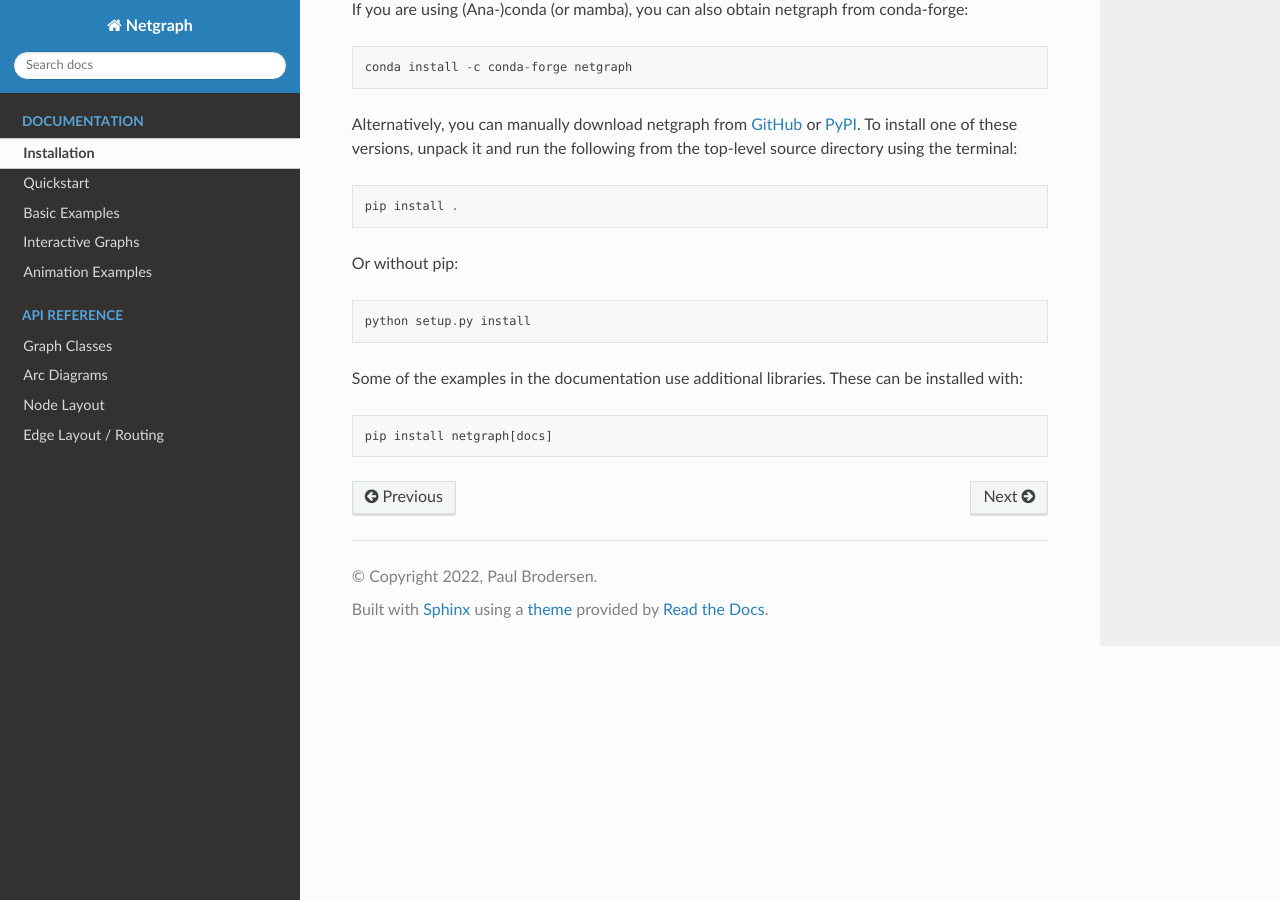
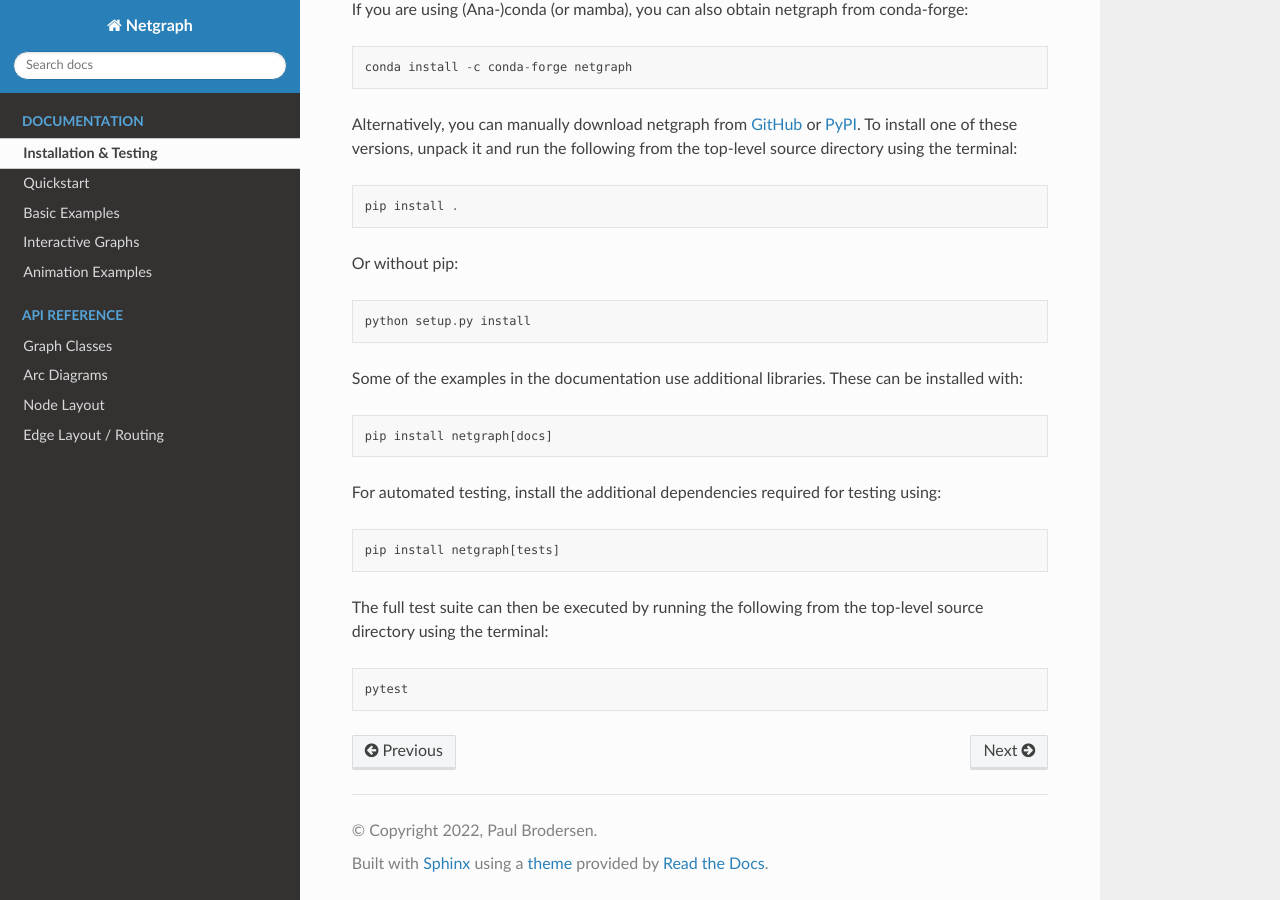
Before and after one commit to paulbrodersen/netgraph, a Sphinx documentation site: the page built from docs/source/installation.rst, in a window 1280 px wide and 900 px high, scrolled down 530 px. Built offline with Sphinx 7.4.7 and the Read the Docs theme 2.0.0, drawn with Linux system fonts in a browser that asks for light colours; some of the changed text lies outside the part shown.

Commit message:
Document how to use the automated test suite

```diff
--- a/docs/source/installation.rst
+++ b/docs/source/installation.rst
@@ -1,7 +1,7 @@
 .. _installation:
 
-Installation
-============
+Installation & Testing
+======================
 
 Install the current release of `netgraph` with:
 
@@ -48,3 +48,15 @@ Some of the examples in the documentation use additional libraries. These can be
 .. code-block::
 
     pip install netgraph[docs]
+
+For automated testing, install the additional dependencies required for testing using:
+
+.. code-block::
+
+    pip install netgraph[tests]
+
+The full test suite can then be executed by running the following from the top-level source directory using the terminal:
+
+.. code-block::
+
+    pytest
```
